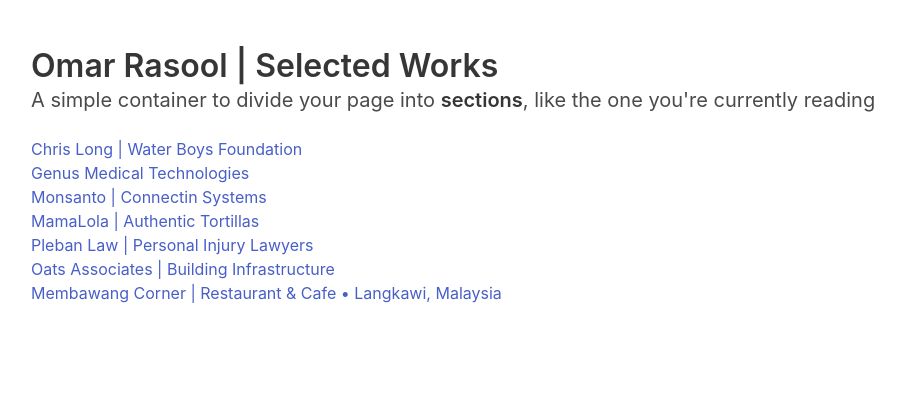
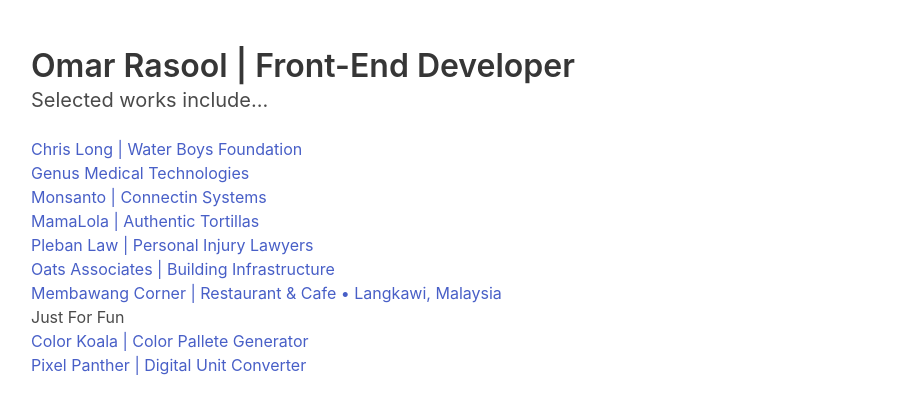
Before and after one commit to heyomar/hyperbolic, a website built with Parcel: page index.html in a window 1280 px wide. Shown: the whole page, without its empty margins (81-986 px from the left). Built offline with nearby package versions, Linux system fonts and the light colour scheme.

Commit message:
add for fun links

```diff
--- a/index.html
+++ b/index.html
@@ -16,19 +16,25 @@
 
 		<section class="section">
 			<div class="container">
-				<h1 class="title">Omar Rasool | Selected Works</h1>
+				<h1 class="title">Omar Rasool | Front-End Developer</h1>
 				<h2 class="subtitle">
-					A simple container to divide your page into <strong>sections</strong>, like the one you're currently reading
+					Selected works include...
 				</h2>
 
 				<ul>
 					<li><a target="_blank" href="https://waterboys.org/">Chris Long | Water Boys Foundation</a></li>
 					<li><a target="_blank" href="https://genusmedical.com/">Genus Medical Technologies</a></li>
-					<li><a target="_blank" href="https://connectinsystem.com/">Monsanto | Connectin Systems</a></li>
+					<li><a target="_blank" href="https://connectinsystem.com">Monsanto | Connectin Systems</a></li>
 					<li><a target="_blank" href="https://mamalola.com">MamaLola | Authentic Tortillas</a></li>
 					<li><a target="_blank" href="https://plebanlaw.com/">Pleban Law | Personal Injury Lawyers</a></li>
 					<li><a target="_blank" href="https://oatesassociates.com/">Oats Associates | Building Infrastructure</a></li>
 					<li><a target="_blank" href="https://membawangcorner.com/">Membawang Corner | Restaurant & Cafe • Langkawi, Malaysia</a></li>
+				</ul>
+
+				<h3>Just For Fun</h3>
+				<ul>
+					<li><a href="https://colorkoala.netlify.app/">Color Koala | Color Pallete Generator</a></li>
+					<li><a href="https://pixelpanther.netlify.app/">Pixel Panther | Digital Unit Converter</a></li>
 				</ul>
 			</div>
 		</section>
```
